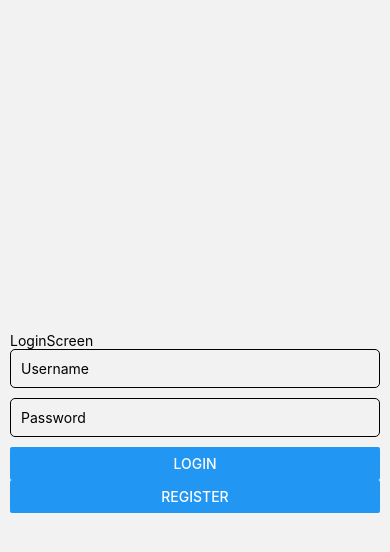
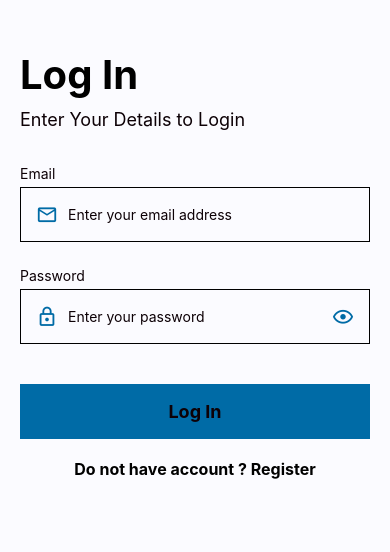
Before and after one commit to claudio-familia/project-car, a React Native app: screen /Login in a window 390 px wide. Shown: the top 552 px of the page. Built offline with nearby package versions, Linux system fonts and the light colour scheme.

Commit message:
Add dark and light theme

```diff
--- a/App.tsx
+++ b/App.tsx
@@ -1,10 +1,14 @@
 import React from "react";
 import { NavigationContainer } from "@react-navigation/native";
 import Routes from "./routes/Routes";
+import Colors from "./utils/color-const";
+import { useColorScheme } from "react-native";
 
 export default function App() {
+	const theme = useColorScheme();
+
 	return (
-		<NavigationContainer>
+		<NavigationContainer theme={theme === "dark" ? Colors.dark : Colors.light}>
 			<Routes />
 		</NavigationContainer>
 	);
--- /dev/null
+++ b/components/Button.tsx
@@ -0,0 +1,41 @@
+/* eslint-disable @typescript-eslint/no-explicit-any */
+import React from "react";
+import {TouchableOpacity, Text, StyleSheet} from "react-native";
+import { ThemeColors } from "../models/theme";
+import Color from "../utils/color-const";
+import { useTheme } from "@react-navigation/native";
+
+let COLORS: ThemeColors = Color.light.colors;
+
+type Props = {
+    title: string,
+	onPress: () => void,
+}
+
+const Button = ({title, onPress = () => {}}: Props) => {
+	COLORS = useTheme().colors as any;
+
+	return (
+		<TouchableOpacity
+			onPress={onPress}
+			activeOpacity={0.7}
+			style={styles.button}>
+			<Text style={{color: COLORS.text, fontWeight: "bold", fontSize: 18}}>
+				{title}
+			</Text>
+		</TouchableOpacity>
+	);
+};
+
+const styles = StyleSheet.create({
+	button: {
+		height: 55,
+		width: "100%",
+		backgroundColor: COLORS.primary,
+		marginVertical: 20,
+		justifyContent: "center",
+		alignItems: "center",
+	}
+});
+
+export default Button;
--- /dev/null
+++ b/components/Input.tsx
@@ -0,0 +1,87 @@
+/* eslint-disable @typescript-eslint/no-explicit-any */
+import { useTheme } from "@react-navigation/native";
+import React from "react";
+import {View, Text, TextInput, StyleSheet} from "react-native";
+import Icon from "react-native-vector-icons/MaterialCommunityIcons";
+import { ThemeColors } from "../models/theme";
+import Color from "../utils/color-const";
+
+let COLORS: ThemeColors = Color.light.colors;
+
+const Input = ({
+	label,
+	iconName,
+	error,
+	password,
+	onFocus = () => {},
+	...props
+}: any) => {
+
+	const [hidePassword, setHidePassword] = React.useState(password);
+	const [isFocused, setIsFocused] = React.useState(false);
+	COLORS = useTheme().colors as any;
+
+	return (
+		<View style={{marginBottom: 20}}>
+			<Text style={styles.label}>{label}</Text>
+			<View
+				style={[
+					styles.inputContainer,
+					error ? styles.inputError : {},
+					isFocused ? styles.inputFocus : {}
+				]}>
+				<Icon
+					name={iconName}
+					style={{color: COLORS.primary, fontSize: 22, marginRight: 10}}
+				/>
+				<TextInput
+					autoCorrect={false}
+					onFocus={() => {
+						onFocus();
+						setIsFocused(true);
+					}}
+					onBlur={() => setIsFocused(false)}
+					secureTextEntry={hidePassword}
+					style={{color: COLORS.text, flex: 1}}
+					{...props}
+				/>
+				{password && (
+					<Icon
+						onPress={() => setHidePassword(!hidePassword)}
+						name={hidePassword ? "eye-outline" : "eye-off-outline"}
+						style={{color: COLORS.primary, fontSize: 22}}
+					/>
+				)}
+			</View>
+			{error && (
+				<Text style={{marginTop: 7, color: COLORS.danger, fontSize: 12}}>
+					{error}
+				</Text>
+			)}
+		</View>
+	);
+};
+
+const styles = StyleSheet.create({
+	label: {
+		marginVertical: 5,
+		fontSize: 14,
+		color: COLORS.text,
+	},
+	inputContainer: {
+		height: 55,
+		backgroundColor: COLORS.background,
+		flexDirection: "row",
+		paddingHorizontal: 15,
+		borderWidth: 0.5,
+		alignItems: "center",
+	},
+	inputError: {
+		borderColor: COLORS.danger
+	},
+	inputFocus: {
+		borderColor:  COLORS.primary
+	}
+});
+
+export default Input;
--- /dev/null
+++ b/components/Loader.tsx
@@ -0,0 +1,54 @@
+/* eslint-disable @typescript-eslint/no-explicit-any */
+import React from "react";
+import {
+	useWindowDimensions,
+	View,
+	Text,
+	ActivityIndicator,
+	StyleSheet,
+} from "react-native";
+import { useTheme } from "@react-navigation/native";
+import { ThemeColors } from "../models/theme";
+import Color from "../utils/color-const";
+
+let COLORS: ThemeColors = Color.light.colors;
+
+type Props = {
+	visible: boolean,
+}
+
+const Loader = ({visible = false}: Props) => {
+	const {width, height} = useWindowDimensions();
+	COLORS = useTheme().colors as any;
+
+	return (
+		visible && (
+			<View style={[styles.container, {height, width}]}>
+				<View style={styles.loader}>
+					<ActivityIndicator size="large" color={COLORS.primary} />
+					<Text style={{marginLeft: 10, fontSize: 16}}>Loading...</Text>
+				</View>
+			</View>
+		)
+	);
+};
+
+const styles = StyleSheet.create({
+	loader: {
+		height: 70,
+		backgroundColor: COLORS.background,
+		marginHorizontal: 50,
+		borderRadius: 5,
+		flexDirection: "row",
+		alignItems: "center",
+		paddingHorizontal: 20,
+	},
+	container: {
+		position: "absolute",
+		zIndex: 10,
+		backgroundColor: "rgba(0,0,0,0.5)",
+		justifyContent: "center",
+	},
+});
+
+export default Loader;
--- a/firebase-config.ts
+++ b/firebase-config.ts
@@ -1,7 +1,6 @@
 import { initializeApp } from "firebase/app";
 import { getAuth } from "firebase/auth";
 import { getFirestore } from "firebase/firestore";
-import { getAnalytics } from "firebase/analytics";
 import {
 	APIKEY,
 	AUTHDOMAIN,
@@ -25,4 +24,3 @@ const firebaseConfig = {
 export const FIREBASE_APP = initializeApp(firebaseConfig);
 export const FIREBASE_AUTH = getAuth(FIREBASE_APP);
 export const FIREBASE_DB = getFirestore(FIREBASE_APP);
-export const FIREBASE_ANALYTICS = getAnalytics(FIREBASE_APP);
--- /dev/null
+++ b/models/theme.ts
@@ -0,0 +1,12 @@
+export interface ThemeColors {
+    primary: string,
+    secondary: string,
+    danger: string,
+    background: string,
+    text: string,
+    card: string,
+    border: string,
+    notification: string,
+    white: string,
+    black: string,
+}
--- a/package.json
+++ b/package.json
@@ -9,9 +9,11 @@
     "web": "expo start --web"
   },
   "dependencies": {
+    "@react-native-async-storage/async-storage": "^1.21.0",
     "@react-navigation/native": "^6.1.9",
     "@react-navigation/native-stack": "^6.9.17",
     "@types/react-native-dotenv": "^0.2.2",
+    "@types/react-native-vector-icons": "^6.4.18",
     "@typescript-eslint/eslint-plugin": "^6.13.1",
     "@typescript-eslint/parser": "^6.13.1",
     "eslint": "^8.54.0",
@@ -23,8 +25,9 @@
     "react": "18.2.0",
     "react-native": "0.72.6",
     "react-native-dotenv": "^3.4.9",
+    "react-native-safe-area-context": "4.6.3",
     "react-native-screens": "~3.22.0",
-    "react-native-safe-area-context": "4.6.3"
+    "react-native-vector-icons": "^10.0.2"
   },
   "devDependencies": {
     "@babel/core": "^7.20.0",
--- a/screens/auth/login/Login.tsx
+++ b/screens/auth/login/Login.tsx
@@ -1,75 +1,105 @@
-import { View, Text, TextInput, ActivityIndicator, Button, KeyboardAvoidingView } from "react-native";
-import React, { useState } from "react";
-import { StyleSheet } from "react-native";
-import { inputStyles } from "../../../styles/input/Input";
-import { signInWithEmailAndPassword } from "firebase/auth";
-import { FIREBASE_AUTH } from "../../../firebase-config";
+/* eslint-disable @typescript-eslint/no-explicit-any */
 import { NavigationProp } from "@react-navigation/native";
+import React from "react";
+import {View, Text, SafeAreaView, Keyboard} from "react-native";
+import Loader from "../../../components/Loader";
+import Button from "../../../components/Button";
+import Input from "../../../components/Input";
+import { ThemeColors } from "../../../models/theme";
+import Color from "../../../utils/color-const";
+import { useTheme } from "@react-navigation/native";
+
+let COLORS: ThemeColors = Color.light.colors;
 
 
-const styles = StyleSheet.create({
-	container: {
-		flex: 1,
-		padding: 10,
-		justifyContent: "center"
-	},
-});
+type Props = {
+	navigation: NavigationProp<any, any>
+}
 
-type Props = {
-    // eslint-disable-next-line @typescript-eslint/no-explicit-any
-    navigation: NavigationProp<any, any>
+type LoginError = {
+	email: string,
+	password: string
 }
 
 
-const LoginScreen = ({ navigation }: Props) => {
-	const [username, setUsername] = useState("");
-	const [password, setPassword] = useState("");
-	const [loading, setLoading] = useState(false);
+const LoginScreen = ({navigation}: Props) => {
+	const [inputs, setInputs] = React.useState({email: "", password: ""});
+	const [errors, setErrors] = React.useState<LoginError>({ email: "", password: ""});
+	const [loading, setLoading] = React.useState(false);
+	COLORS = useTheme().colors as any;
 
-
-	const signIn = async (): Promise<void> => {
-		setLoading(true);
-		try {
-			const response = await signInWithEmailAndPassword(FIREBASE_AUTH, username, password);
-			console.log("res", response);
-		} catch (error) {
-			console.log(error);
-		} finally {
-			setLoading(false);
+	const validate = async () => {
+		Keyboard.dismiss();
+		let isValid = true;
+		if (!inputs.email) {
+			handleError("Please input email", "email");
+			isValid = false;
+		}
+		if (!inputs.password) {
+			handleError("Please input password", "password");
+			isValid = false;
+		}
+		if (isValid) {
+			login();
 		}
 	};
 
-	const goToSignUp = async (): Promise<void>  =>  {
-		navigation.navigate("SignIn");
+	const login = () => {
+		setLoading(true);
+		alert("Login");
+		setLoading(false);
+	};
+
+	const handleOnchange = (text: string, input: string) => {
+		setInputs(prevState => ({...prevState, [input]: text}));
+	};
+
+	const handleError = (error: any, input: string) => {
+		setErrors(prevState => ({...prevState, [input]: error}));
 	};
 
 	return (
-		<View style={styles.container}>
-			<KeyboardAvoidingView behavior="padding">
-				<Text>LoginScreen</Text>
-				<TextInput
-					style={inputStyles.input}
-					value={username}
-					placeholder="Username"
-					onChangeText={val => setUsername(val)}
-					autoCapitalize="none"
-				/>
-				<TextInput
-					style={inputStyles.input}
-					value={password}
-					placeholder="Password"
-					onChangeText={val => setPassword(val)}
-					autoCapitalize="none"
-				/>
-
-				{loading ?
-					<ActivityIndicator size="large" color={"#123485"} /> :
-					<>
-						<Button title={"Login"} onPress={() => signIn()} />
-						<Button title={"Register"} onPress={() => goToSignUp()} />
-					</> }
-			</KeyboardAvoidingView>
-		</View>
+		<SafeAreaView style={{backgroundColor: COLORS.background, flex: 1}}>
+			<Loader visible={loading} />
+			<View style={{paddingTop: 50, paddingHorizontal: 20}}>
+				<Text style={{color: COLORS.black, fontSize: 40, fontWeight: "bold"}}>
+          Log In
+				</Text>
+				<Text style={{color: COLORS.text, fontSize: 18, marginVertical: 10}}>
+          Enter Your Details to Login
+				</Text>
+				<View style={{marginVertical: 20}}>
+					<Input
+						onChangeText={(text: string) => handleOnchange(text, "email")}
+						onFocus={() => handleError(null, "email")}
+						iconName="email-outline"
+						label="Email"
+						placeholder="Enter your email address"
+						error={errors.email}
+					/>
+					<Input
+						onChangeText={(text: string) => handleOnchange(text, "password")}
+						onFocus={() => handleError(null, "password")}
+						iconName="lock-outline"
+						label="Password"
+						placeholder="Enter your password"
+						error={errors.password}
+						password
+					/>
+					<Button title="Log In" onPress={validate} />
+					<Text
+						onPress={() => navigation.navigate("RegistrationScreen")}
+						style={{
+							color: COLORS.black,
+							fontWeight: "bold",
+							textAlign: "center",
+							fontSize: 16,
+						}}>
+            Do not have account ? Register
+					</Text>
+				</View>
+			</View>
+		</SafeAreaView>
 	);
 };
 
--- a/screens/auth/register/Register.tsx
+++ b/screens/auth/register/Register.tsx
@@ -1,7 +1,6 @@
 import { View, Text, TextInput, ActivityIndicator, Button, KeyboardAvoidingView } from "react-native";
 import React, { useState } from "react";
 import { StyleSheet } from "react-native";
-import { inputStyles } from "../../../styles/input/Input";
 import { createUserWithEmailAndPassword } from "firebase/auth";
 import { FIREBASE_AUTH } from "../../../firebase-config";
 import { NavigationProp } from "@react-navigation/native";
@@ -53,14 +52,12 @@ const RegisterScreen = ({ navigation }: Props) => {
 			<KeyboardAvoidingView behavior="padding">
 				<Text>Register screen</Text>
 				<TextInput
-					style={inputStyles.input}
 					value={username}
 					placeholder="Username"
 					onChangeText={val => setUsername(val)}
 					autoCapitalize="none"
 				/>
 				<TextInput
-					style={inputStyles.input}
 					value={password}
 					placeholder="Password"
 					onChangeText={val => setPassword(val)}
--- a/styles/input/Input.ts
+++ /dev/null
@@ -1,10 +0,0 @@
-import {StyleSheet} from "react-native";
-
-export const inputStyles = StyleSheet.create({
-	input: {
-		padding: 10,
-		borderWidth: 1,
-		borderRadius: 5,
-		marginBottom: 10
-	}
-});
--- /dev/null
+++ b/utils/color-const.ts
@@ -0,0 +1,38 @@
+const MUTUAL_COLORS = {
+	colors: {
+		white: "#FFFFFF",
+		black: "#000000",
+	},
+};
+
+const light = {
+	dark: false,
+	colors: {
+		primary: "#006BA6",
+		secondary: "#FFBE0B",
+		danger: "#BA324F",
+		background: "#FBFBFF",
+		text: "#0D0106",
+		card: "#FBFBFF",
+		border: "#0D0106",
+		notification: "#3CCD65",
+		...MUTUAL_COLORS.colors,
+	},
+};
+
+const dark = {
+	dark: true,
+	colors: {
+		primary: "#0085CC",
+		secondary: "#FFC31F",
+		danger: "#CC3E5C",
+		background: "#0D0106",
+		text: "#FBFBFF",
+		card: "#0D0106",
+		border: "#FBFBFF",
+		notification: "#4DD172",
+		...MUTUAL_COLORS.colors,
+	},
+};
+
+export default { light, dark };
```
Also changed, not shown: styles/button/Button.ts (deleted, +0 -8 lines).
